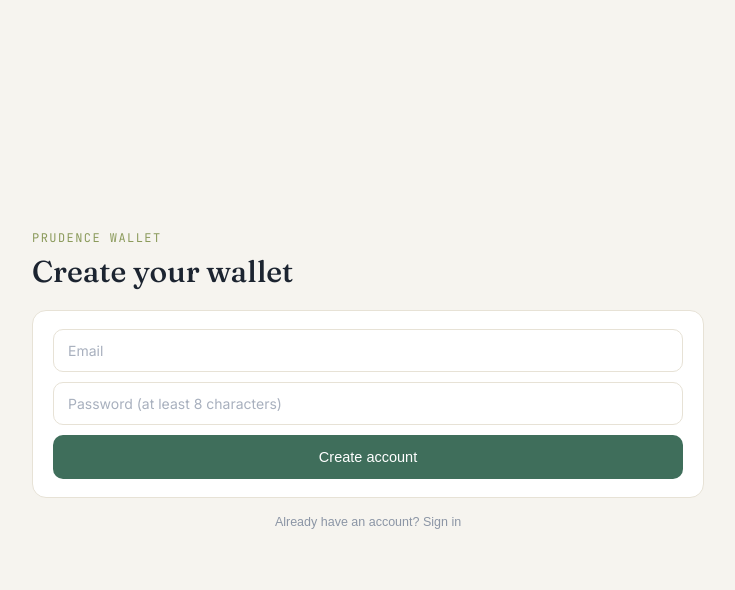
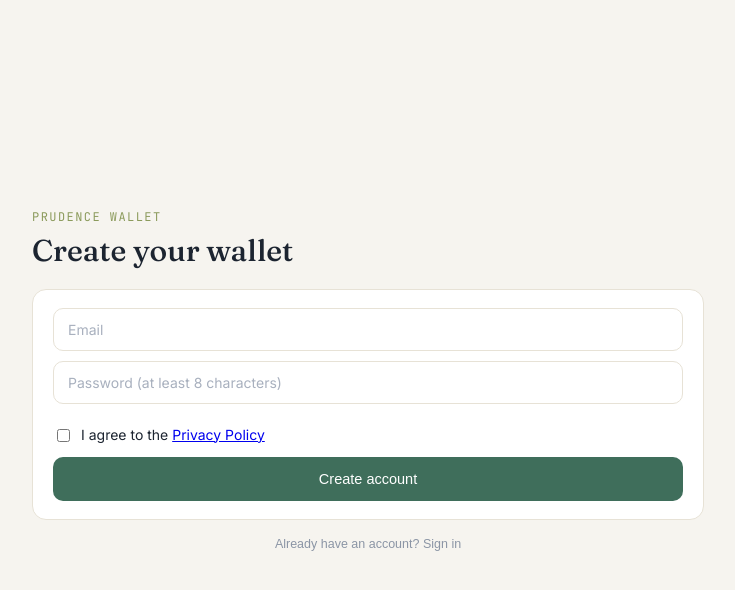
Before and after one commit to Yemcel/Prudence-Wallet, a React (Vite) app in the folder frontend/: page / in a window 1280 px wide. Both pictures are taken after a click on the button "Need an account? Sign up". Shown: the top 590 px of the page, without its empty margins (272-1007 px from the left). Built offline with nearby package versions, Linux system fonts and the light colour scheme; no server answers.

Commit message:
Require privacy policy agreement on signup

```diff
--- a/frontend/src/components/AuthScreen.jsx
+++ b/frontend/src/components/AuthScreen.jsx
@@ -8,10 +8,15 @@ export default function AuthScreen({ onAuthenticated }) {
   const [password, setPassword] = useState("");
   const [error, setError] = useState(null);
   const [busy, setBusy] = useState(false);
+  const [agreedToPolicy, setAgreedToPolicy] = useState(false);
 
   const submit = async (e) => {
     e.preventDefault();
     setError(null);
+    if (mode === "signup" && !agreedToPolicy) {
+      setError("Please agree to the Privacy Policy to continue.");
+      return;
+    }
     setBusy(true);
     try {
       const result = mode === "login" ? await api.login(email, password) : await api.signup(email, password);
@@ -52,9 +57,30 @@ export default function AuthScreen({ onAuthenticated }) {
             required
           />
 
+          {mode === "signup" && (
+            <label style={{ display: "flex", alignItems: "flex-start", gap: 8, margin: "12px 0", fontSize: 14 }}>
+              <input
+                type="checkbox"
+                checked={agreedToPolicy}
+                onChange={(e) => setAgreedToPolicy(e.target.checked)}
+                style={{ marginTop: 3 }}
+              />
+              <span>
+                I agree to the{" "}
+                <a href="https://prudencewallet.com/privacy" target="_blank" rel="noopener noreferrer">
+                  Privacy Policy
+                </a>
+              </span>
+            </label>
+          )}
+
           {error && <div style={{ ...styles.errorText, marginBottom: 10 }}>{error}</div>}
 
-          <button type="submit" style={{ ...styles.modalBtnPrimary, width: "100%" }} disabled={busy}>
+          <button
+            type="submit"
+            style={{ ...styles.modalBtnPrimary, width: "100%" }}
+            disabled={busy || (mode === "signup" && !agreedToPolicy)}
+          >
             {busy ? "Please wait…" : mode === "login" ? "Sign in" : "Create account"}
           </button>
         </form>
```
